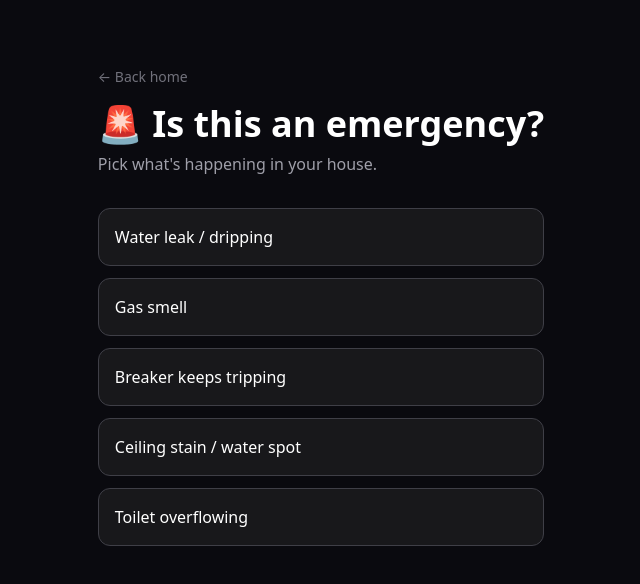
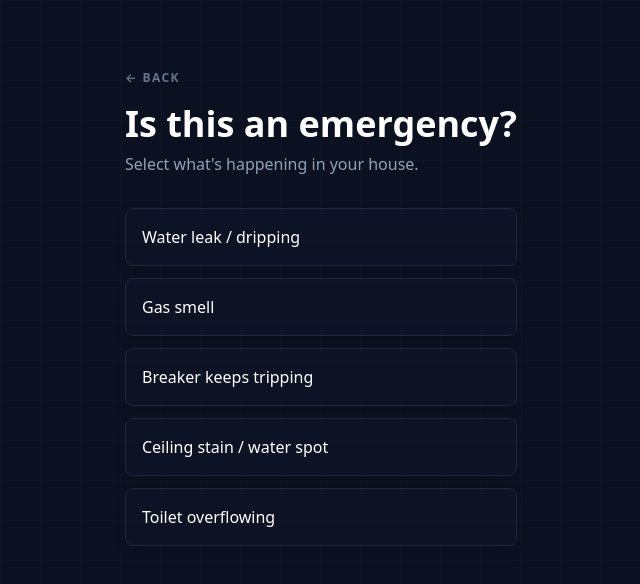
Before and after one commit to abdullah-zeshan/home-guardian, a Next.js app: page /emergency in a window 1280 px wide. Shown: the top 584 px of the page, without its empty margins (319-959 px from the left). Built offline with nearby package versions, Linux system fonts and the light colour scheme.

Commit message:
Redesign with blueprint theme, animations, and polish

```diff
--- a/package.json
+++ b/package.json
@@ -10,6 +10,7 @@
   "dependencies": {
     "@google/generative-ai": "^0.24.1",
     "@tailwindcss/typography": "^0.5.20",
+    "framer-motion": "^13.2.0",
     "next": "16.3.4",
     "react": "19.2.8",
     "react-dom": "19.2.8",
--- a/src/app/emergency/page.js
+++ b/src/app/emergency/page.js
@@ -1,90 +1,94 @@
 "use client";
 import { useState } from "react";
 import Link from "next/link";
+import { motion, AnimatePresence } from "framer-motion";
 
 const problems = [
-  {
-    name: "Water leak / dripping",
-    urgency: "🔴 Act now",
-    color: "border-red-500",
-    action: "Turn off your main water shutoff valve immediately.",
-    call: "Call a plumber",
-  },
-  {
-    name: "Gas smell",
-    urgency: "🔴 Emergency",
-    color: "border-red-500",
-    action: "Leave the house immediately. Do not turn on lights or switches.",
-    call: "Call your gas company or 911",
-  },
-  {
-    name: "Breaker keeps tripping",
-    urgency: "🟠 Investigate soon",
-    color: "border-orange-500",
-    action: "Unplug devices on that circuit. Don't keep resetting it repeatedly.",
-    call: "Call an electrician",
-  },
-  {
-    name: "Ceiling stain / water spot",
-    urgency: "🟠 Investigate soon",
-    color: "border-orange-500",
-    action: "Check the floor above for leaks. Don't ignore it.",
-    call: "Call a plumber or roofer",
-  },
-  {
-    name: "Toilet overflowing",
-    urgency: "🔴 Act now",
-    color: "border-red-500",
-    action: "Turn off the small valve behind the toilet, then stop using it.",
-    call: "Call a plumber",
-  },
+  { name: "Water leak / dripping", urgency: "Act now", level: "danger", action: "Turn off your main water shutoff valve immediately.", call: "Call a plumber" },
+  { name: "Gas smell", urgency: "Emergency", level: "danger", action: "Leave the house immediately. Do not turn on lights or switches.", call: "Call your gas company or 911" },
+  { name: "Breaker keeps tripping", urgency: "Investigate soon", level: "warning", action: "Unplug devices on that circuit. Don't keep resetting it repeatedly.", call: "Call an electrician" },
+  { name: "Ceiling stain / water spot", urgency: "Investigate soon", level: "warning", action: "Check the floor above for leaks. Don't ignore it.", call: "Call a plumber or roofer" },
+  { name: "Toilet overflowing", urgency: "Act now", level: "danger", action: "Turn off the small valve behind the toilet, then stop using it.", call: "Call a plumber" },
 ];
+
+const colors = {
+  danger: { border: "border-red-400", text: "text-red-400", glow: "hover:shadow-red-500/20" },
+  warning: { border: "border-amber-400", text: "text-amber-400", glow: "hover:shadow-amber-500/20" },
+};
 
 export default function Emergency() {
   const [selected, setSelected] = useState(null);
 
   return (
-    <div className="min-h-screen px-6 py-16 max-w-2xl mx-auto">
-      <Link href="/" className="text-zinc-500 hover:text-orange-400 text-sm transition-colors">
-        ← Back home
+    <div className="min-h-screen relative px-6 py-16 max-w-2xl mx-auto">
+      <div className="fixed inset-0 blueprint-grid opacity-20 pointer-events-none" />
+
+      <motion.div initial={{ opacity: 0 }} animate={{ opacity: 1 }} className="relative z-10">
+        <Link href="/" className="font-mono-label text-xs text-slate-500 hover:text-teal-400 transition-colors">
+          ← BACK
         </Link>
 
-      <h1 className="text-4xl font-bold text-white mt-4">
-        🚨 Is this an emergency?
-      </h1>
-      <p className="text-zinc-400 mt-2 mb-8">
-        Pick what's happening in your house.
-      </p>
+        <motion.h1
+          initial={{ opacity: 0, y: 10 }}
+          animate={{ opacity: 1, y: 0 }}
+          transition={{ delay: 0.1 }}
+          className="text-4xl font-bold text-white mt-4"
+        >
+          Is this an emergency?
+        </motion.h1>
+        <motion.p
+          initial={{ opacity: 0, y: 10 }}
+          animate={{ opacity: 1, y: 0 }}
+          transition={{ delay: 0.2 }}
+          className="text-slate-400 mt-2 mb-8"
+        >
+          Select what's happening in your house.
+        </motion.p>
 
         <div className="flex flex-col gap-3">
-        {problems.map((problem) => (
-          <button
+          {problems.map((problem, i) => (
+            <motion.button
               key={problem.name}
+              initial={{ opacity: 0, x: -20 }}
+              animate={{ opacity: 1, x: 0 }}
+              transition={{ delay: 0.3 + i * 0.08 }}
+              whileHover={{ scale: 1.02, x: 6 }}
+              whileTap={{ scale: 0.98 }}
               onClick={() => setSelected(problem)}
-            className={`text-left p-4 rounded-xl border transition-all duration-300 ${
+              className={`text-left p-4 rounded-lg border transition-colors duration-300 shadow-lg ${colors[problem.level].glow} ${
                 selected?.name === problem.name
-                ? "border-orange-500 bg-orange-500/10"
-                : "border-zinc-700 hover:border-zinc-500 bg-zinc-900"
+                  ? `${colors[problem.level].border} bg-slate-800`
+                  : "border-slate-800 bg-slate-900/60 hover:border-slate-600"
               }`}
             >
               <span className="text-white font-medium">{problem.name}</span>
-          </button>
+            </motion.button>
           ))}
         </div>
 
+        <AnimatePresence mode="wait">
           {selected && (
-        <div
-          className={`animate-fade-up mt-8 p-6 rounded-xl border-2 ${selected.color} bg-zinc-900`}
+            <motion.div
+              key={selected.name}
+              initial={{ opacity: 0, y: 20, scale: 0.96 }}
+              animate={{ opacity: 1, y: 0, scale: 1 }}
+              exit={{ opacity: 0, y: -10, scale: 0.96 }}
+              transition={{ duration: 0.35 }}
+              className={`mt-8 p-6 rounded-lg border-2 ${colors[selected.level].border} bg-slate-900`}
             >
-          <h2 className="text-2xl font-bold text-white">{selected.urgency}</h2>
-          <p className="text-zinc-300 mt-3">
+              <span className={`font-mono-label text-xs ${colors[selected.level].text}`}>
+                {selected.urgency.toUpperCase()}
+              </span>
+              <p className="text-slate-300 mt-3">
                 <strong className="text-white">Do this now:</strong> {selected.action}
               </p>
-          <p className="text-zinc-300 mt-2">
+              <p className="text-slate-300 mt-2">
                 <strong className="text-white">Who to call:</strong> {selected.call}
               </p>
-        </div>
+            </motion.div>
           )}
+        </AnimatePresence>
+      </motion.div>
     </div>
   );
 }
--- a/src/app/globals.css
+++ b/src/app/globals.css
@@ -1,13 +1,14 @@
-   @plugin "@tailwindcss/typography";
 @import "tailwindcss";
+@plugin "@tailwindcss/typography";
 
 :root {
-  --background: #0a0a0f;
-  --foreground: #f4f4f5;
-  --accent: #f97316;
-  --accent-dark: #c2410c;
-  --card: #16161d;
-  --border: #2a2a35;
+  --background: #0b1120;
+  --foreground: #e2e8f0;
+  --accent: #5eead4;
+  --accent-dim: #2dd4bf;
+  --danger: #f87171;
+  --warning: #fbbf24;
+  --line: #1e293b;
 }
 
 body {
@@ -15,29 +16,26 @@ body {
   color: var(--foreground);
   font-family: system-ui, -apple-system, sans-serif;
 }
+
+   .font-mono-label {
+     font-family: system-ui, -apple-system, sans-serif;
+     font-weight: 700;
+     letter-spacing: 0.12em;
+     font-size: 0.75rem;
+   }
+
+.blueprint-grid {
+  background-image:
+    linear-gradient(var(--line) 1px, transparent 1px),
+    linear-gradient(90deg, var(--line) 1px, transparent 1px);
+  background-size: 40px 40px;
+}
+
 @keyframes fadeInUp {
   from { opacity: 0; transform: translateY(20px); }
   to { opacity: 1; transform: translateY(0); }
 }
 
-@keyframes glow {
-  0%, 100% { box-shadow: 0 0 20px rgba(249, 115, 22, 0.3); }
-  50% { box-shadow: 0 0 40px rgba(249, 115, 22, 0.6); }
-}
-
-@keyframes float {
-  0%, 100% { transform: translateY(0px); }
-  50% { transform: translateY(-10px); }
-}
-
 .animate-fade-up {
   animation: fadeInUp 0.8s ease-out forwards;
 }
-
-.animate-glow {
-  animation: glow 3s ease-in-out infinite;
-}
-
-.animate-float {
-  animation: float 4s ease-in-out infinite;
-}
--- a/src/app/report/page.js
+++ b/src/app/report/page.js
@@ -1,14 +1,45 @@
 "use client";
 import { useState } from "react";
+import Link from "next/link";
+import { motion, AnimatePresence } from "framer-motion";
 import ReactMarkdown from "react-markdown";
+
+function ReportHeading({ children }) {
+  const text = children?.toString() || "";
+  const config = {
+    "Fix Now": { color: "border-red-400 text-red-400", icon: "▲" },
+    "Plan Soon": { color: "border-amber-400 text-amber-400", icon: "◆" },
+    "Routine": { color: "border-teal-400 text-teal-400", icon: "●" },
+  };
+  const match = config[text] || { color: "border-slate-500 text-slate-400", icon: "■" };
+
+  return (
+    <div className={`flex items-center gap-3 border-l-4 pl-4 mt-8 mb-4 ${match.color}`}>
+      <span className="text-lg">{match.icon}</span>
+      <h2 className="text-xl font-bold text-white m-0">{text}</h2>
+    </div>
+  );
+}
+const statusMessages = [
+  "Reading your document...",
+  "Scanning for hazards...",
+  "Checking system ages...",
+  "Sorting findings...",
+];
+
 export default function Report() {
   const [file, setFile] = useState(null);
   const [loading, setLoading] = useState(false);
   const [result, setResult] = useState("");
+  const [dragActive, setDragActive] = useState(false);
+  const [statusIndex, setStatusIndex] = useState(0);
 
   async function handleUpload() {
     if (!file) return;
     setLoading(true);
+    const interval = setInterval(() => {
+  setStatusIndex((i) => (i + 1) % statusMessages.length);
+}, 1800);
     setResult("");
 
     const formData = new FormData();
@@ -21,36 +52,125 @@ export default function Report() {
 
     const data = await res.json();
     setResult(data.result);
+clearInterval(interval);
 setLoading(false);
   }
 
+  function handleDrag(e) {
+    e.preventDefault();
+    e.stopPropagation();
+    setDragActive(e.type === "dragover" || e.type === "dragenter");
+  }
+
+  function handleDrop(e) {
+    e.preventDefault();
+    e.stopPropagation();
+    setDragActive(false);
+    if (e.dataTransfer.files?.[0]) {
+      setFile(e.dataTransfer.files[0]);
+    }
+  }
+
   return (
-    <div className="min-h-screen px-6 py-16 max-w-2xl mx-auto">
-      <h1 className="text-4xl font-bold text-white">📋 Inspection Report Reader</h1>
-      <p className="text-zinc-400 mt-2 mb-8">
+    <div className="min-h-screen relative px-6 py-16 max-w-2xl mx-auto">
+      <div className="fixed inset-0 blueprint-grid opacity-20 pointer-events-none" />
+
+      <motion.div initial={{ opacity: 0 }} animate={{ opacity: 1 }} className="relative z-10">
+        <Link href="/" className="font-mono-label text-slate-500 hover:text-teal-400 transition-colors">
+          ← BACK
+        </Link>
+
+        <motion.h1
+          initial={{ opacity: 0, y: 10 }}
+          animate={{ opacity: 1, y: 0 }}
+          transition={{ delay: 0.1 }}
+          className="text-4xl font-bold text-white mt-4"
+        >
+          Inspection Report Reader
+        </motion.h1>
+        <motion.p
+          initial={{ opacity: 0, y: 10 }}
+          animate={{ opacity: 1, y: 0 }}
+          transition={{ delay: 0.2 }}
+          className="text-slate-400 mt-2 mb-8"
+        >
           Upload your home inspection report PDF. We'll sort what matters.
-      </p>
+        </motion.p>
 
+        <motion.div
+          initial={{ opacity: 0, y: 10 }}
+          animate={{ opacity: 1, y: 0 }}
+          transition={{ delay: 0.3 }}
+        >
+          <label
+            onDragOver={handleDrag}
+            onDragEnter={handleDrag}
+            onDragLeave={handleDrag}
+            onDrop={handleDrop}
+            className={`relative overflow-hidden block cursor-pointer rounded-lg border-2 border-dashed p-10 text-center transition-colors duration-300 ${
+              dragActive
+                ? "border-teal-400 bg-teal-400/5"
+                : "border-slate-700 bg-slate-900/60 hover:border-slate-500"
+            }`}
+          >
             <input
               type="file"
               accept="application/pdf"
               onChange={(e) => setFile(e.target.files[0])}
-        className="text-zinc-300"
+              className="hidden"
             />
 
-      <button
+            {loading && (
+  <motion.div
+    initial={{ top: "0%" }}
+    animate={{ top: "100%" }}
+    transition={{ repeat: Infinity, repeatType: "reverse", duration: 1.4, ease: "easeInOut" }}
+    className="absolute left-1/2 -translate-x-1/2 w-4/5 h-0.5 bg-teal-400/70 shadow-[0_0_12px_2px_rgba(94,234,212,0.6)]"
+  />
+)}
+
+            <p className="text-slate-300 font-medium">
+              {file ? file.name : "Drop your PDF here"}
+            </p>
+            <p className="text-slate-500 text-sm mt-1">
+              {file ? "Ready to analyze" : "or click to choose a file"}
+            </p>
+          </label>
+
+          <motion.button
+            whileHover={{ scale: 1.02 }}
+            whileTap={{ scale: 0.98 }}
             onClick={handleUpload}
             disabled={!file || loading}
-        className="block mt-6 px-6 py-3 rounded-xl bg-orange-600 hover:bg-orange-500 text-white font-semibold transition-all duration-300 disabled:opacity-40"
+            className="block mt-5 px-6 py-3 rounded-lg bg-teal-400 text-slate-900 font-semibold hover:bg-teal-300 transition-colors duration-300 disabled:opacity-30 disabled:cursor-not-allowed"
           >
-        {loading ? "Reading your report..." : "Analyze Report"}
-      </button>
+            {loading ? (
+              <span className="flex items-center gap-2">
+                <motion.span
+                  animate={{ rotate: 360 }}
+                  transition={{ repeat: Infinity, duration: 1, ease: "linear" }}
+                  className="inline-block w-4 h-4 border-2 border-slate-900 border-t-transparent rounded-full"
+                />
+{statusMessages[statusIndex]}              </span>
+            ) : (
+              "Analyze Report"
+            )}
+          </motion.button>
+        </motion.div>
 
+        <AnimatePresence>
           {result && (
-     <div className="mt-8 p-6 rounded-xl border border-zinc-700 bg-zinc-900 text-zinc-200 prose prose-invert max-w-none prose-headings:text-orange-400 prose-strong:text-white">
-       <ReactMarkdown>{result}</ReactMarkdown>
-     </div>
+            <motion.div
+              initial={{ opacity: 0, y: 20 }}
+              animate={{ opacity: 1, y: 0 }}
+              transition={{ duration: 0.4 }}
+              className="mt-8 p-6 rounded-lg border border-slate-800 bg-slate-900 text-slate-200 prose prose-invert max-w-none prose-headings:text-teal-400 prose-strong:text-white"
+            >
+              <ReactMarkdown components={{ h2: ReportHeading }}>{result}</ReactMarkdown>
+            </motion.div>
           )}
+        </AnimatePresence>
+      </motion.div>
     </div>
   );
 }
```
Also changed, not shown: src/app/api/analyze/route.js (+6 -8 lines), src/app/page.js (+37 -11 lines), 1 other file (tests, documents, lock files or other folders). Lines whose indentation alone changed are shown as unchanged.
